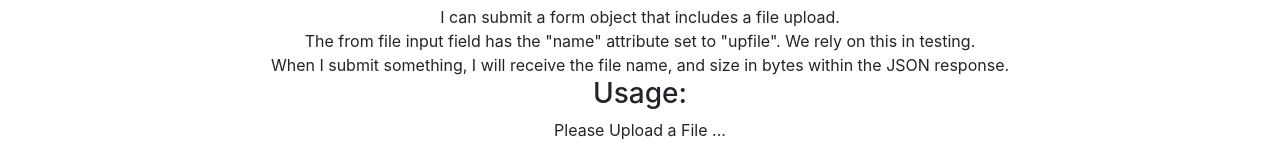
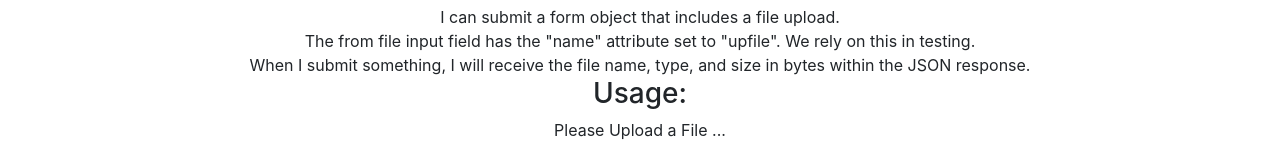
Before and after one commit to stormi186/file-metadata, a website: page public/index.html in a window 1280 px wide. Shown: the part 141-284 px from the top of the page. Drawn offline with nearby package versions, Linux system fonts and the light colour scheme.

Commit message:
Changed intro

```diff
--- a/public/index.html
+++ b/public/index.html
@@ -15,7 +15,7 @@
     <ul>
       <li>I can submit a form object that includes a file upload.</li>
       <li>The from file input field  has the "name" attribute set to "upfile". We rely on this in testing.</li>
-      <li>When I submit something, I will receive the file name, and size in bytes within the JSON response.</li>
+      <li>When I submit something, I will receive the file name, type, and size in bytes within the JSON response.</li>
     </ul>
     <h3>Usage:</h3>
     <p>
```
